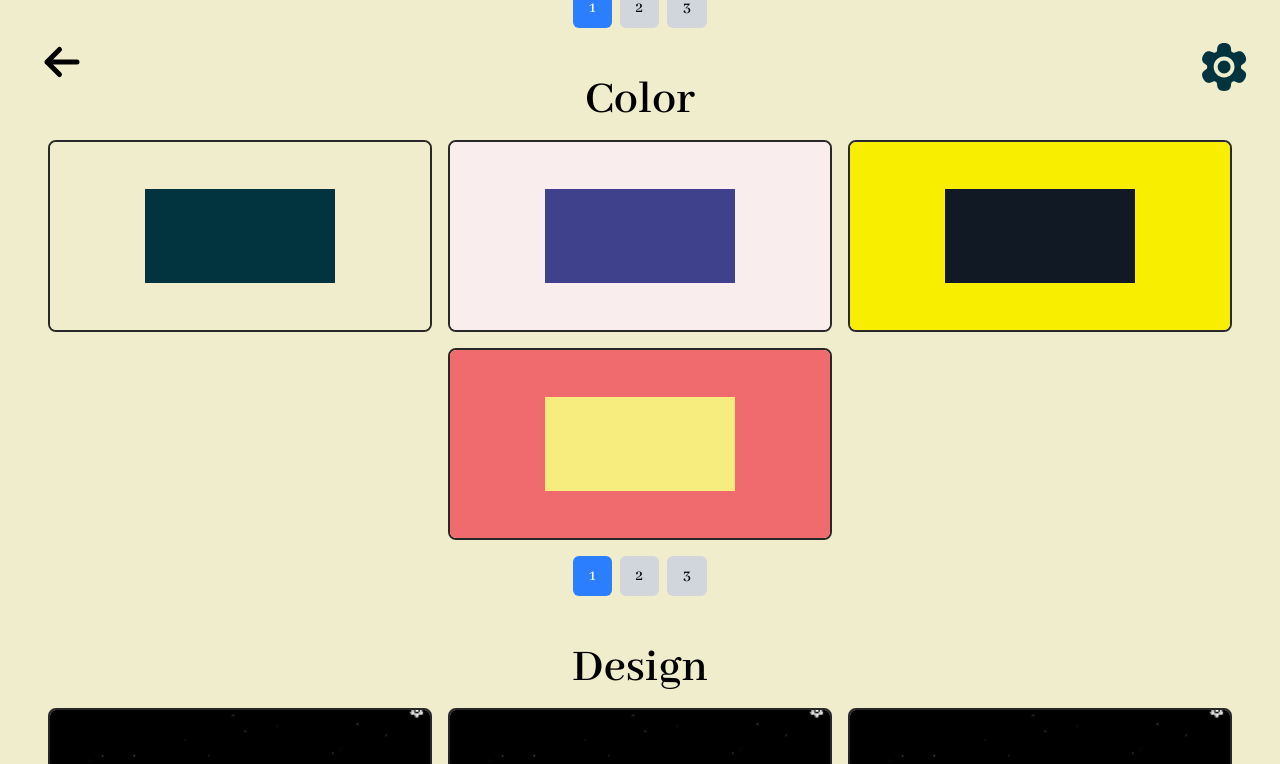
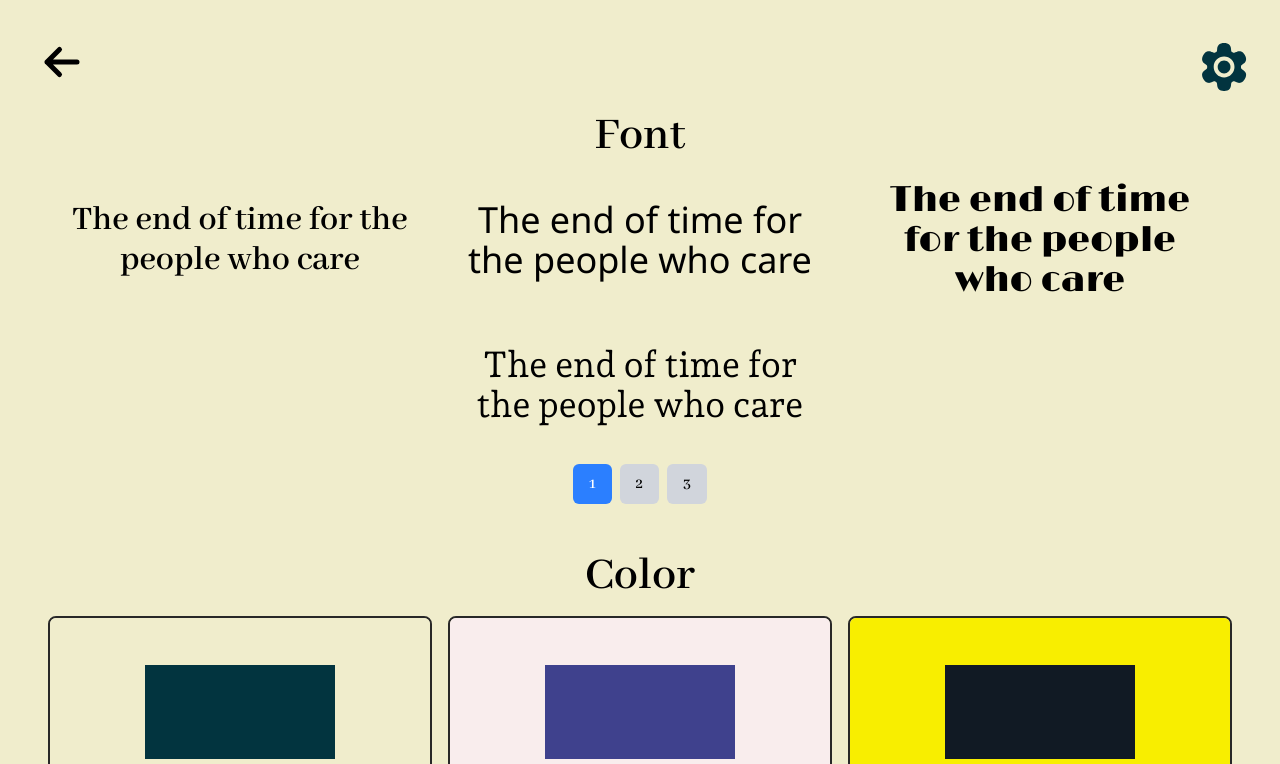
Before and after one commit to boredgamesorg/LinkCountdownTimer, a React (Vite) app: page /settings in a window 1280 px wide. Shown: the top 764 px of the page. Built offline with nearby package versions, Linux system fonts and the light colour scheme.

Commit message:
Fixed broken settings screen

```diff
--- a/src/Handler.tsx
+++ b/src/Handler.tsx
@@ -84,7 +84,7 @@
 
   return (
     <div
-      className="w-screen h-screen flex flex-col justify-center items-center relative"
+      className="w-screen min-h-screen flex flex-col justify-center items-center relative"
       style={{ backgroundColor: colours.primary, fontFamily: fonts.content }}
     >
       <BackgroundDesign />
```
